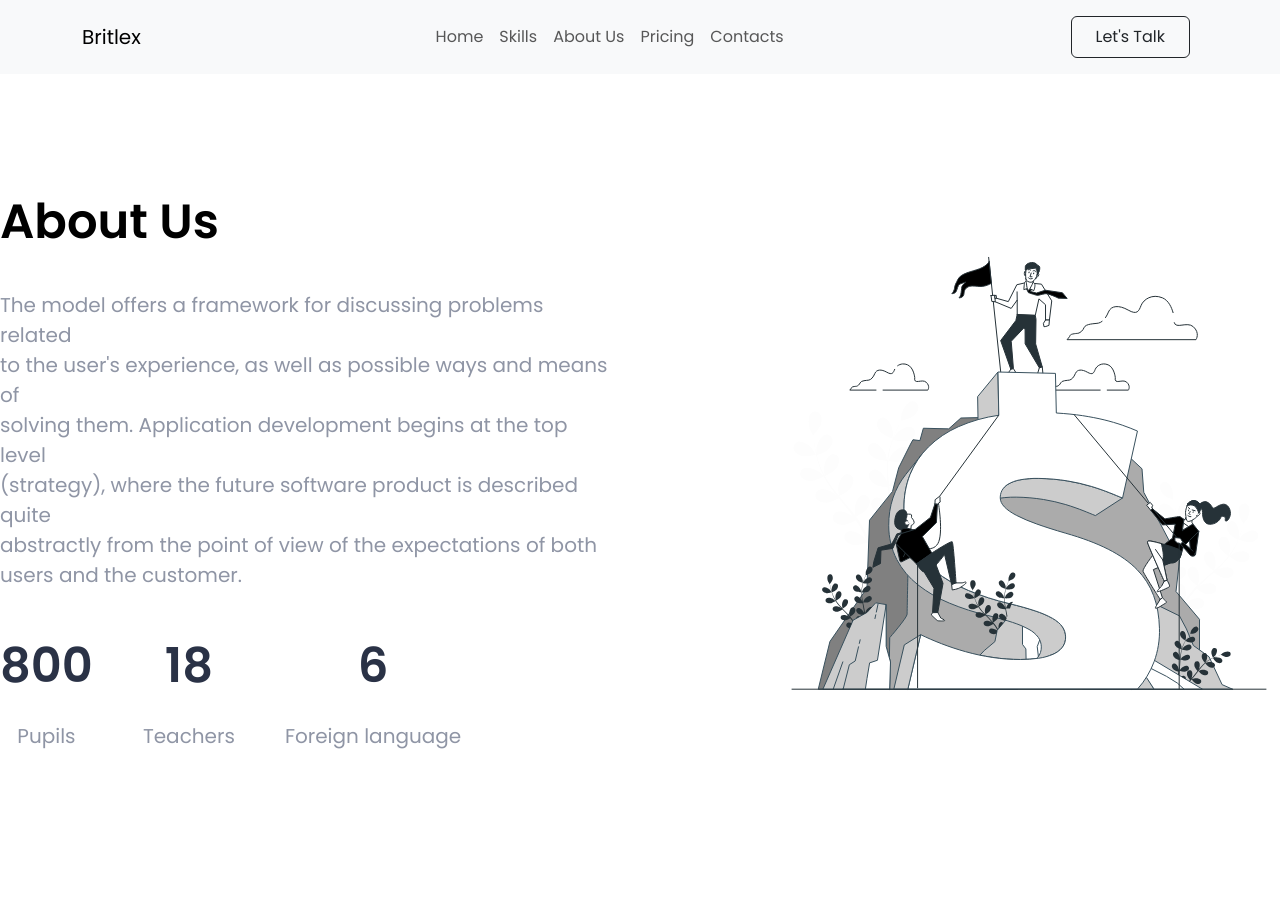
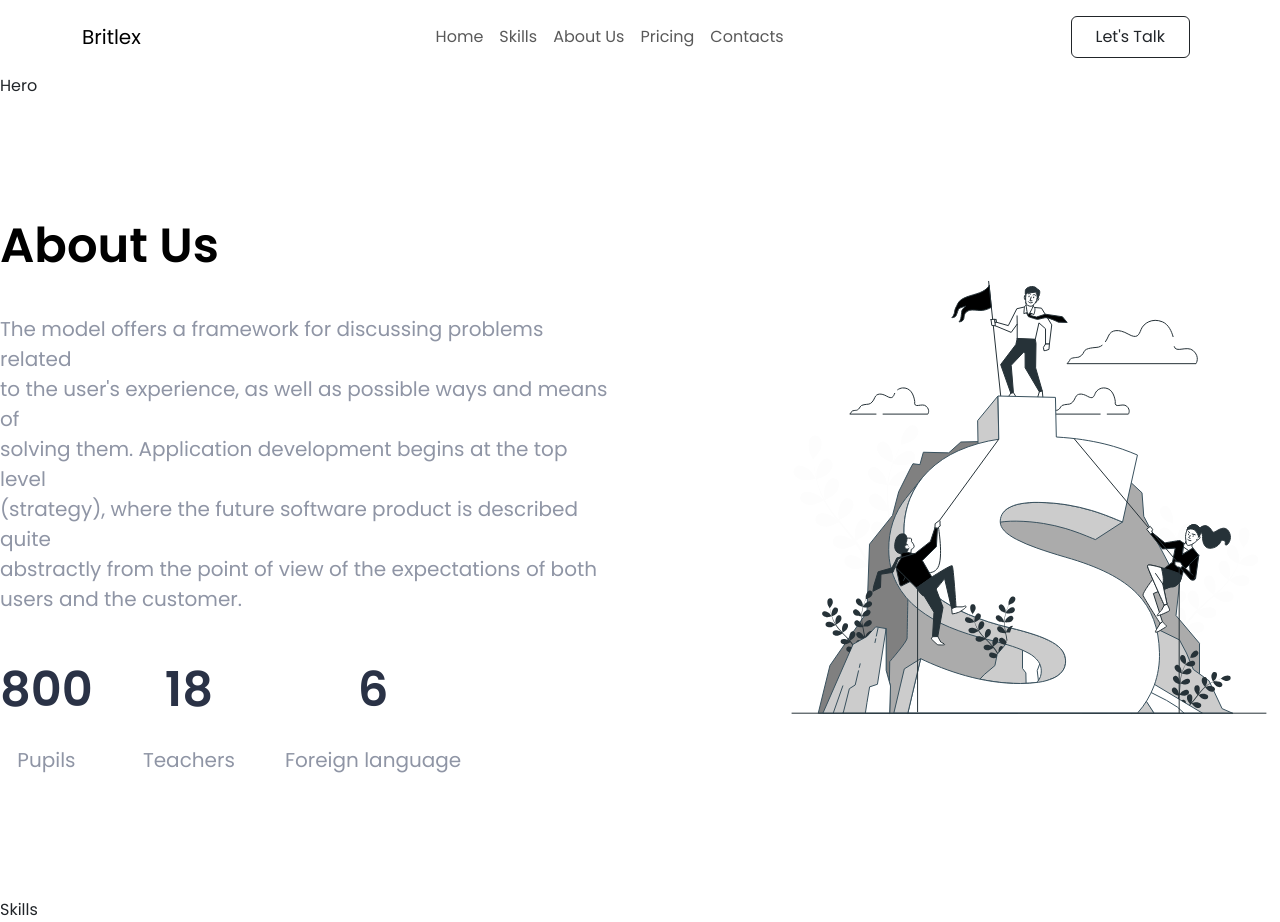
Before and after one commit to Rahmarulloh/britlex, a React (Create React App) app: page / in a window 1280 px wide. Before the commit the page ends 874 px from the top, so only its background shows below. Built offline with nearby package versions, Linux system fonts and the light colour scheme.

Commit message:
Hero section started

```diff
--- a/src/App.tsx
+++ b/src/App.tsx
@@ -1,7 +1,7 @@
 import React from "react";
 import Header from "./components/Header";
 import AboutUs from "./components/AboutUs";
-// import Skills from "./components/Skills";
+import Skills from "./components/Skills";
 
 import "./styles/style.css";
 
@@ -10,7 +10,7 @@ function App() {
     <div className="App">
       <Header />
       <AboutUs />
-      {/* <Skills /> */}
+      <Skills />
     </div>
   );
 }
--- a/src/components/Header.tsx
+++ b/src/components/Header.tsx
@@ -1,35 +1,14 @@
 import React, { Component } from "react";
-import "../styles/header.css";
-import "bootstrap/dist/css/bootstrap.min.css";
-import Container from "react-bootstrap/Container";
-import Nav from "react-bootstrap/Nav";
-import Navbar from "react-bootstrap/Navbar";
+import Navbar from "./Navbar";
+import Hero from "./Hero";
 
-class Header extends Component {
+export default class Header extends Component {
   render() {
     return (
-      <Navbar collapseOnSelect expand="lg" className="bg-body-tertiary">
-        <Container>
-          <Navbar.Brand href="#home">Britlex</Navbar.Brand>
-          <Navbar.Toggle aria-controls="responsive-navbar-nav" />
-          <Navbar.Collapse id="responsive-navbar-nav">
-            <Nav className="mx-auto">
-              <Nav.Link href="#features">Home</Nav.Link>
-              <Nav.Link href="#features">Skills</Nav.Link>
-              <Nav.Link href="#features">About Us</Nav.Link>
-              <Nav.Link href="#pricing">Pricing</Nav.Link>
-              <Nav.Link href="#pricing">Contacts</Nav.Link>
-            </Nav>
-            <Nav>
-              <Nav.Link href="#deets">
-                <button className="btn btn-outline-dark px-4 py-2">Let's Talk</button>
-              </Nav.Link>
-            </Nav>
-          </Navbar.Collapse>
-        </Container>
-      </Navbar>
+      <div className="Header">
+        <Navbar />
+        <Hero />
+      </div>
     );
   }
 }
-
-export default Header;
--- /dev/null
+++ b/src/components/Hero.tsx
@@ -0,0 +1,9 @@
+import React, { Component } from 'react'
+
+export default class Hero extends Component {
+  render() {
+    return (
+      <div>Hero</div>
+    )
+  }
+}
--- /dev/null
+++ b/src/components/Navbar.tsx
@@ -0,0 +1,37 @@
+import React, { Component } from "react";
+import "../styles/navbar.css";
+import "bootstrap/dist/css/bootstrap.min.css";
+import Container from "react-bootstrap/Container";
+import Nav from "react-bootstrap/Nav";
+import NavbarElm from "react-bootstrap/Navbar";
+
+class Navbar extends Component {
+  render() {
+    return (
+      <NavbarElm collapseOnSelect expand="lg" className="bg-body-white">
+        <Container>
+          <NavbarElm.Brand href="#home">Britlex</NavbarElm.Brand>
+          <NavbarElm.Toggle aria-controls="responsive-navbar-nav" />
+          <NavbarElm.Collapse id="responsive-navbar-nav">
+            <Nav className="mx-auto">
+              <Nav.Link href="#features">Home</Nav.Link>
+              <Nav.Link href="#features">Skills</Nav.Link>
+              <Nav.Link href="#features">About Us</Nav.Link>
+              <Nav.Link href="#pricing">Pricing</Nav.Link>
+              <Nav.Link href="#pricing">Contacts</Nav.Link>
+            </Nav>
+            <Nav>
+              <Nav.Link href="#deets">
+                <button className="btn btn-outline-dark px-4 py-2">
+                  Let's Talk
+                </button>
+              </Nav.Link>
+            </Nav>
+          </NavbarElm.Collapse>
+        </Container>
+      </NavbarElm>
+    );
+  }
+}
+
+export default Navbar;
```
Also changed, not shown: src/styles/header.css (deleted), src/styles/navbar.css (added).
